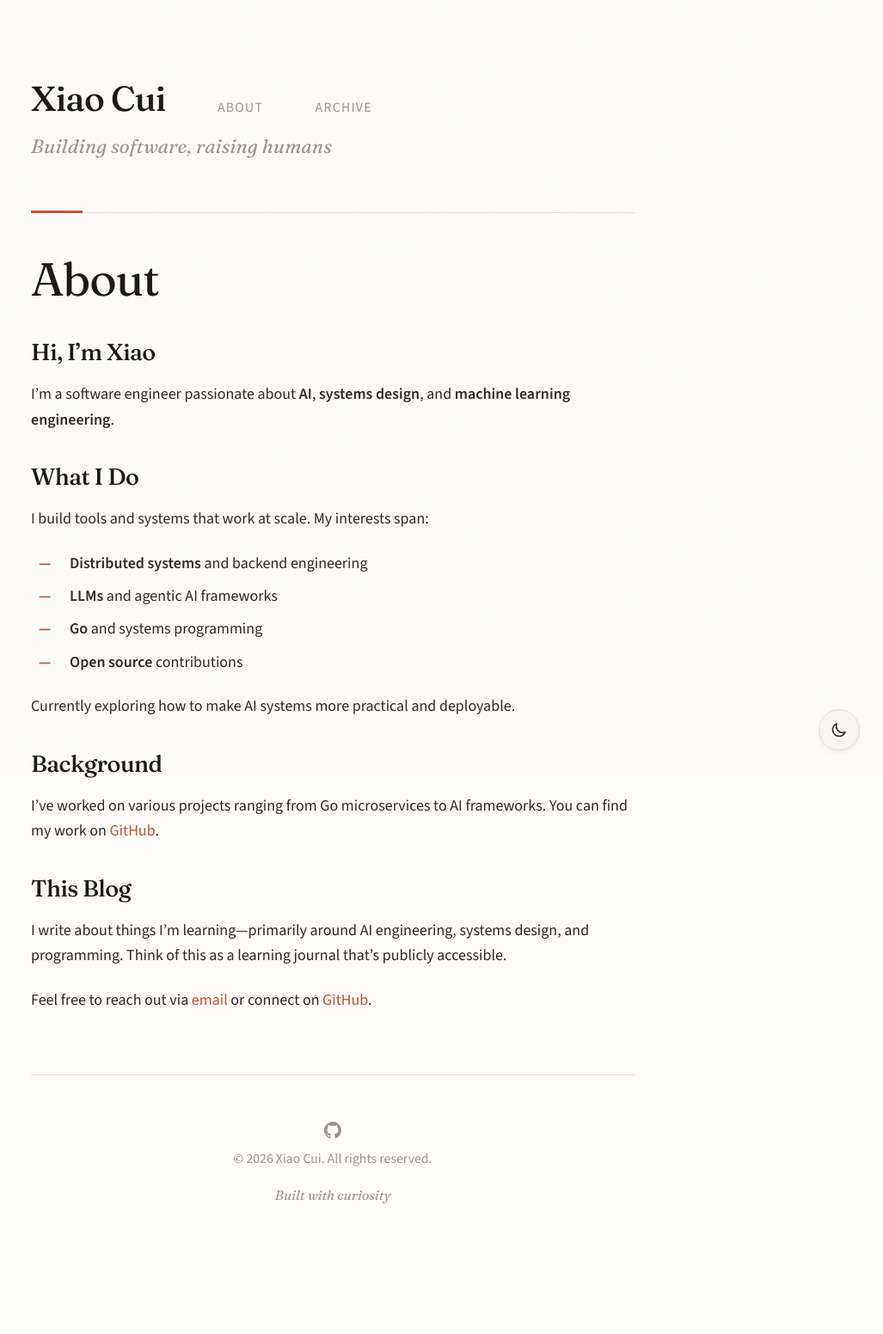
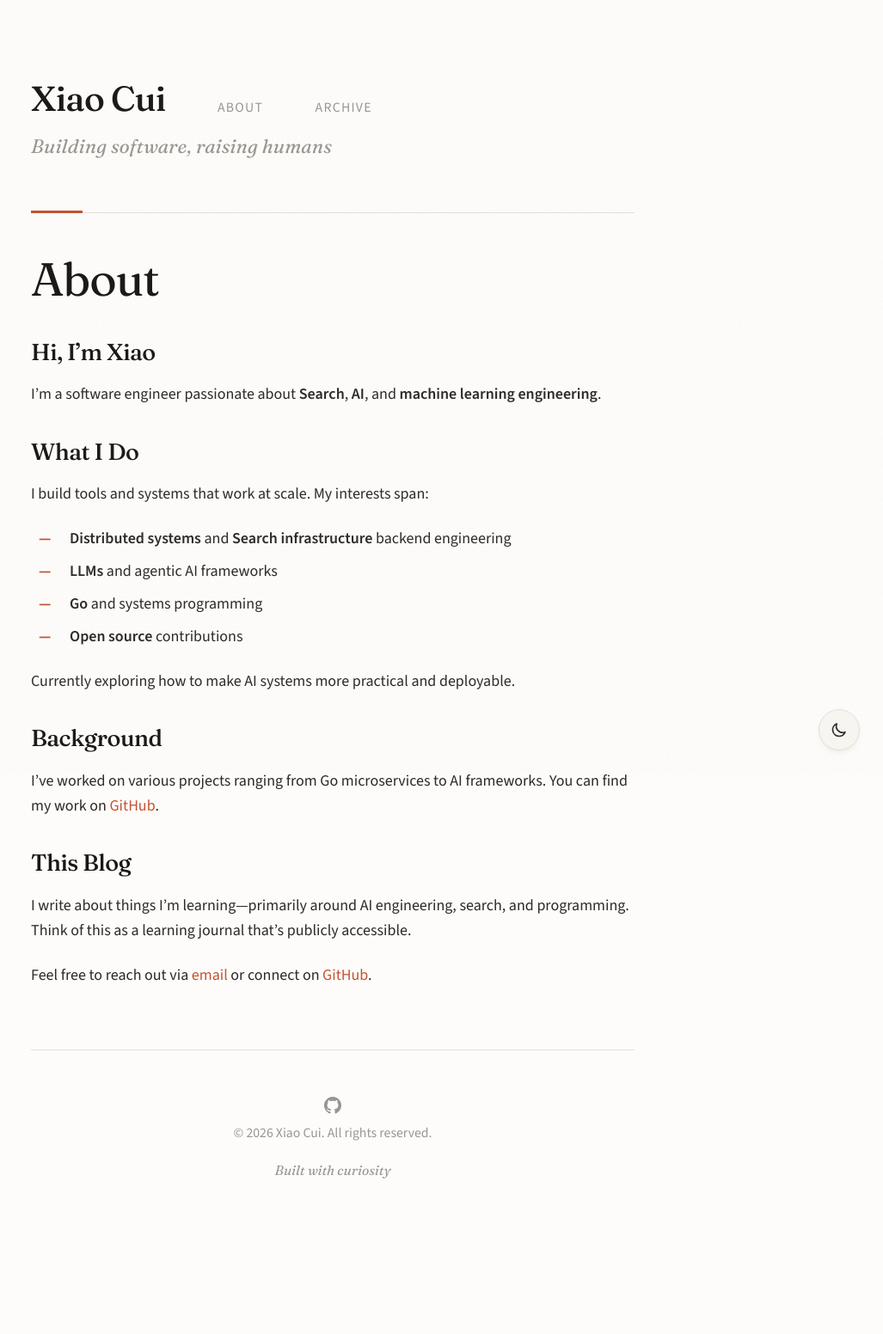
Before and after one commit to XiaoConstantine/XiaoConstantine.github.io, a Jekyll site: the page built from about.md, in a window 1280 px wide. Shown: the whole page at 86% size, without its empty margins (253-1280 px from the left). Built offline with Jekyll 4.4.1, drawn with Linux system fonts in a browser that asks for light colours; after the commit the page ends 1523 px from its top, so only the background shows below that.

Commit message:
update about

```diff
--- a/about.md
+++ b/about.md
@@ -6,12 +6,12 @@ permalink: /about/
 
 ### Hi, I'm Xiao
 
-I'm a software engineer passionate about **AI**, **systems design**, and **machine learning engineering**.
+I'm a software engineer passionate about **Search**, **AI**, and **machine learning engineering**.
 
 ### What I Do
 
 I build tools and systems that work at scale. My interests span:
-- **Distributed systems** and backend engineering
+- **Distributed systems** and **Search infrastructure** backend engineering
 - **LLMs** and agentic AI frameworks
 - **Go** and systems programming
 - **Open source** contributions
@@ -24,6 +24,6 @@ I've worked on various projects ranging from Go microservices to AI frameworks.
 
 ### This Blog
 
-I write about things I'm learning—primarily around AI engineering, systems design, and programming. Think of this as a learning journal that's publicly accessible.
+I write about things I'm learning—primarily around AI engineering, search, and programming. Think of this as a learning journal that's publicly accessible.
 
-Feel free to reach out via [email](mailto:your-email@example.com) or connect on [GitHub](https://github.com/XiaoConstantine).
+Feel free to reach out via [email](mailto:constantine124@fastmail.com) or connect on [GitHub](https://github.com/XiaoConstantine).
```
